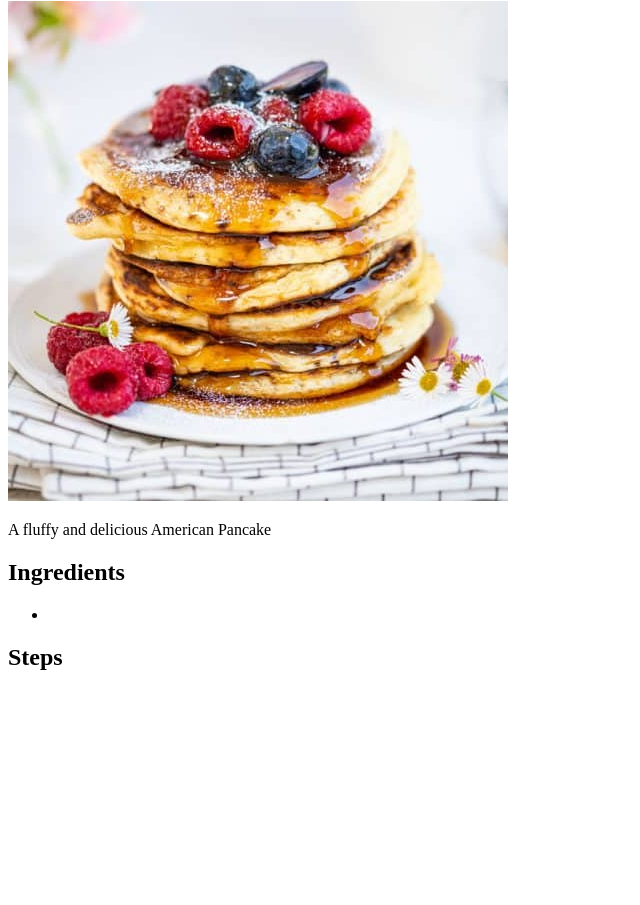
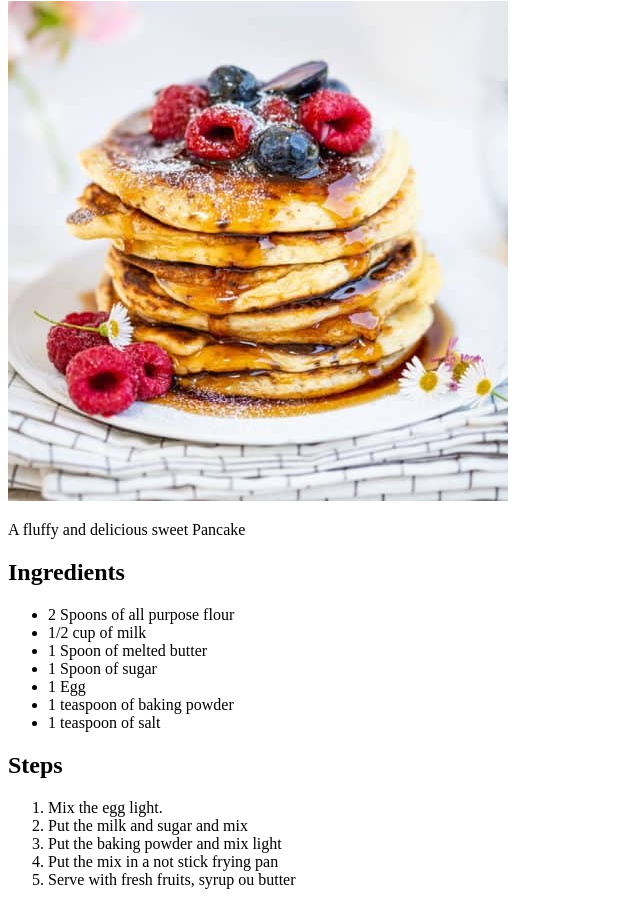
Before and after one commit to RaimundoDev/odin-recipes, a plain HTML site: page recipes/Pancake.html in a window 1280 px wide. Shown: the part 79-984 px from the top of the page, without its empty margins (0-640 px from the left). Before the commit the page ends 800 px from the top, so only its background shows below. Drawn offline with Linux system fonts and the light colour scheme.

Commit message:
Add Ingredients and Steps to Pancake.html

```diff
--- a/recipes/Pancake.html
+++ b/recipes/Pancake.html
@@ -7,13 +7,24 @@
 <body>
   <h1>Pancake</h1>
   <img src="../images/Pancake.jpg" alt="pancake">
-  <p>A fluffy and delicious American Pancake</p>
+  <p>A fluffy and delicious sweet Pancake</p>
   <h2>Ingredients</h2>
   <ul>
-    <li></li>
+    <li>2 Spoons of all purpose flour</li>
+    <li>1/2 cup of milk</li>
+    <li>1 Spoon of melted butter</li>
+    <li>1 Spoon of sugar</li>
+    <li>1 Egg</li>
+    <li>1 teaspoon of baking powder</li>
+    <li>1 teaspoon of salt</li>
   </ul>
   <h2>Steps</h2>
   <ol>
+    <li>Mix the egg light.</li>
+    <li>Put the milk and sugar and mix</li>
+    <li>Put the baking powder and mix light</li>
+    <li>Put the mix in a not stick frying pan</li>
+    <li>Serve with fresh fruits, syrup ou butter</li>
   </ol>
 </body>
 </html>
```
